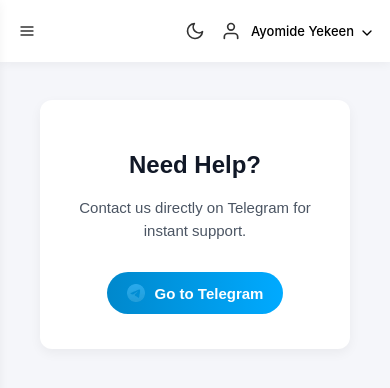
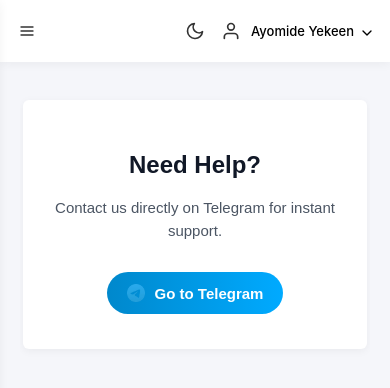
Before and after one commit to ay30bg/realsms, a React (Create React App) app: page /support in a window 390 px wide. Shown: the top 388 px of the page. Built offline with nearby package versions, Linux system fonts and the light colour scheme.

Commit message:
Refactor support page and card styles
Updated styles for support page and card, including mobile tweaks.

```diff
--- a/src/styles/support.css
+++ b/src/styles/support.css
@@ -15,7 +15,7 @@
   background-color: #fff;
   padding: 50px 35px;
   border-radius: 12px;
-  /* box-shadow: 0 8px 20px rgba(0, 0, 0, 0.08); */
+  box-shadow: 0 4px 12px rgba(0, 0, 0, 0.06);
   max-width: 400px;
   width: 100%;
   transition: transform 0.2s ease, box-shadow 0.2s ease;
@@ -60,15 +60,15 @@
 @media (max-width: 480px) {
 
   .support-page {
-    padding-top: 20px;
-    padding-bottom: 20px;
+    padding: 20px 3px;
     min-height: auto; /* avoid forcing full height and scroll */
   }
 
   .support-card {
     padding: 35px 25px;
-    margin-top: 0; /* no extra spacing */
-    box-shadow: 0 4px 12px rgba(0, 0, 0, 0.05);
+    margin-top: 0;
+    box-shadow: 0 2px 8px rgba(0, 0, 0, 0.05);
+    border-radius: 6px;
   }
 
   .support-card h1 {
```
